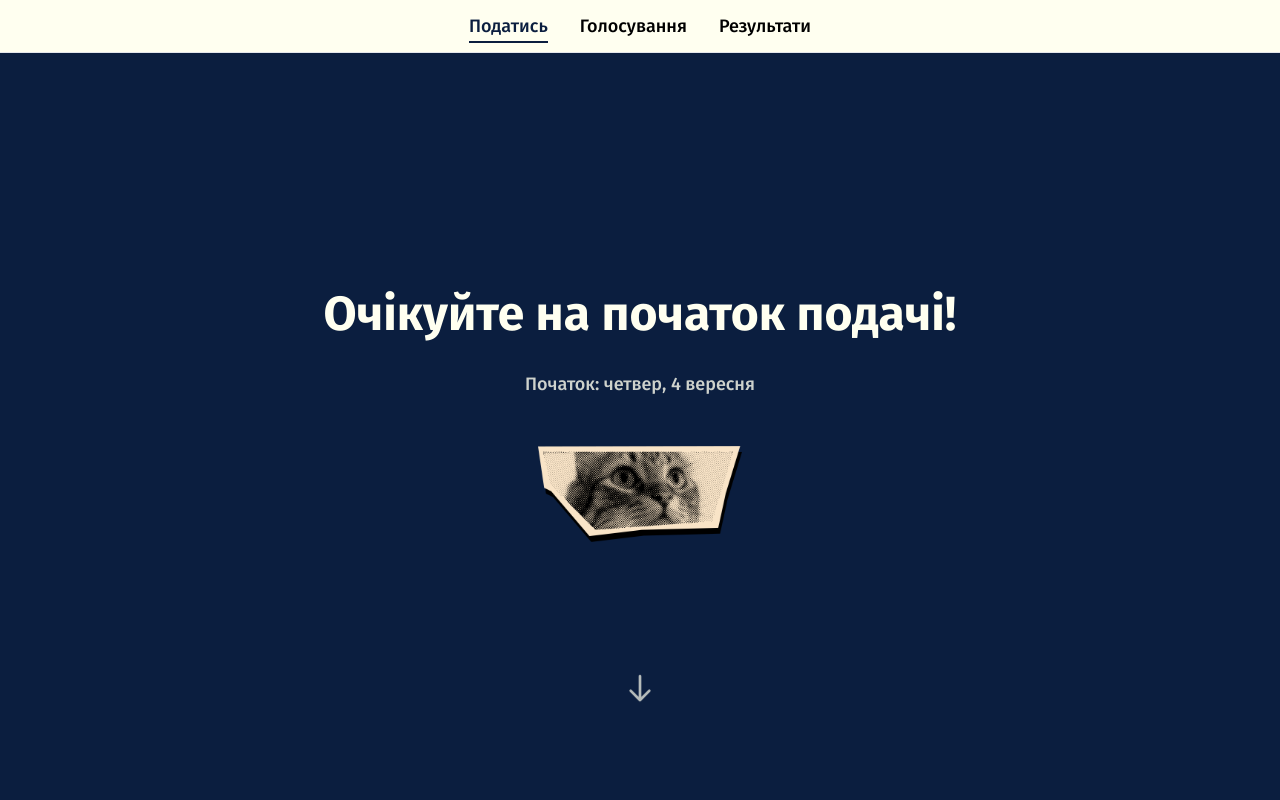
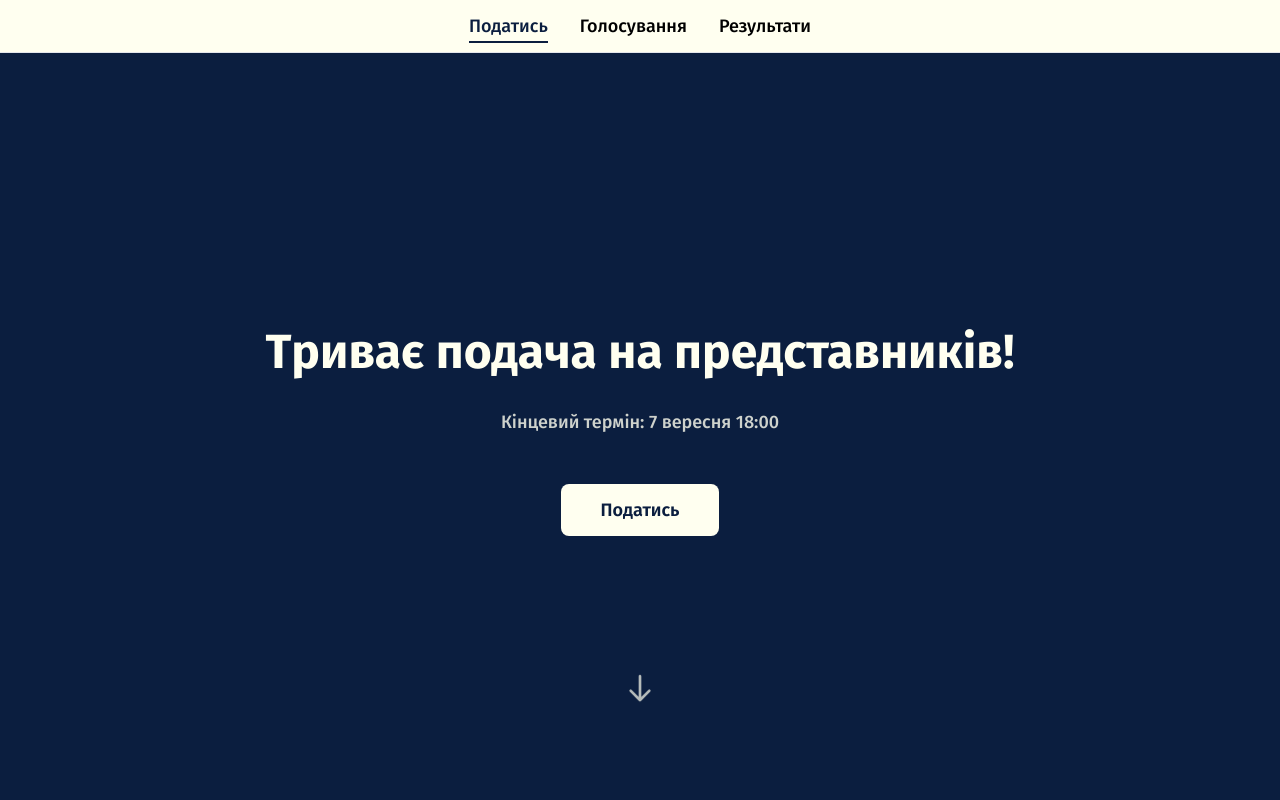
Before and after one commit to luftboud/ucu-election, a React (Vite) app: page / in a window 1280 px wide. Shown: the top 800 px of the page. Built offline with nearby package versions, Linux system fonts and the light colour scheme.

Commit message:
feat: application opened update

```diff
--- a/client/pages/Application.tsx
+++ b/client/pages/Application.tsx
@@ -32,7 +32,7 @@ export default function Application() {
         <div className="container mx-auto text-center">
           {/* before application */}
 
-          <h1 className="text-4xl md:text-5xl font-bold mb-8">
+          {/* <h1 className="text-4xl md:text-5xl font-bold mb-8">
             Очікуйте на початок подачі!
           </h1>
           <p className="text-lg text-ivory/80 mb-12 font-medium">
@@ -42,11 +42,11 @@ export default function Application() {
             className="h-24 mx-auto mb-8"
             src="images/application-ended.webp"
             alt="a cat looking"
-          />
+          /> */}
 
           {/* Applications open */}
 
-          {/* <h1 className="text-4xl md:text-5xl font-bold mb-8">
+          <h1 className="text-4xl md:text-5xl font-bold mb-8">
             Триває подача на представників!
           </h1>
           <p className="text-lg text-ivory/80 mb-12 font-medium">
@@ -57,7 +57,7 @@ export default function Application() {
             className="bg-ivory text-dark-blue px-10 py-3 text-lg font-semibold rounded-lg hover:bg-gray-100 transition-all duration-300 hover:scale-105 hover:shadow-lg"
           >
             Податись
-          </button> */}
+          </button>
 
           {/* Applications closed */}
 
```
